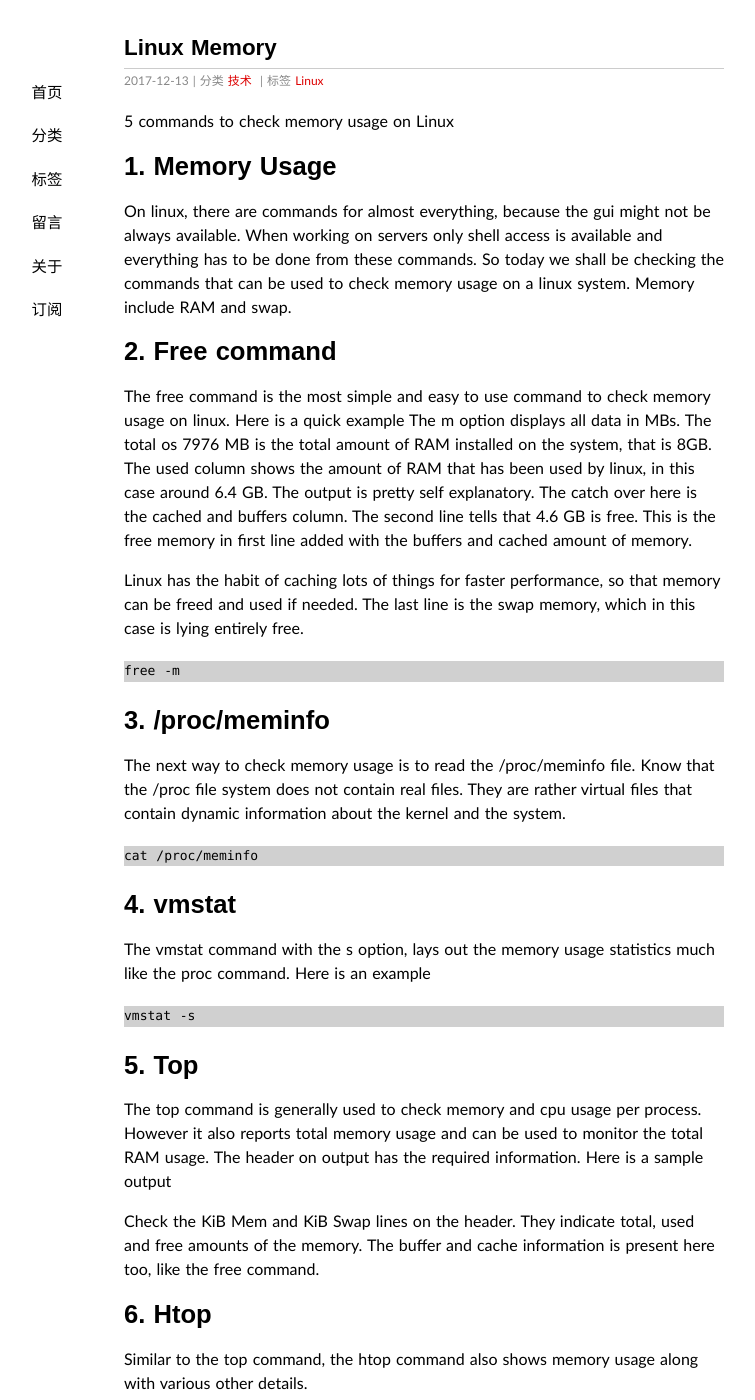
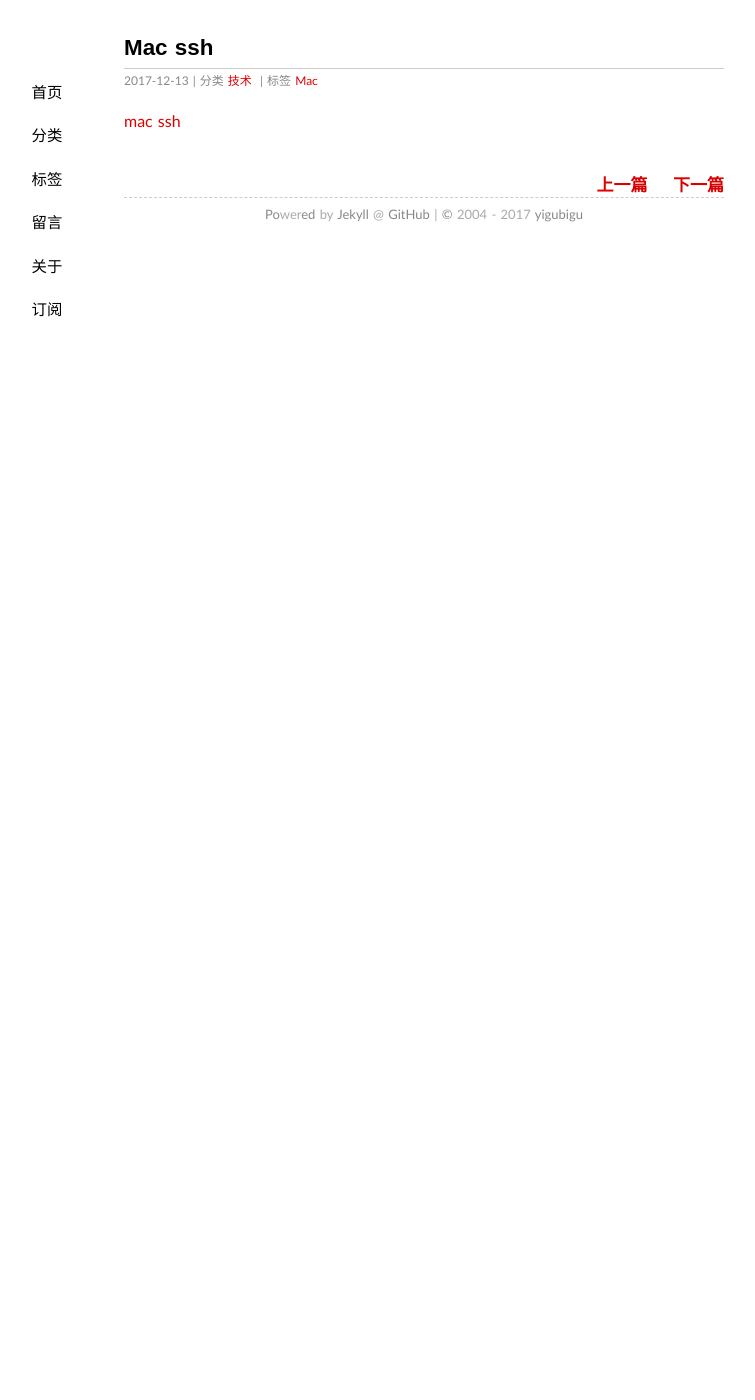
Before and after one commit to yigubigu/yigubigu.github.io, a Jekyll site: the page built from _posts/2017-12-24-mac-ssh.md, in a window 1280 px wide and 1400 px high. Shown: the whole window, without its empty margins (216-971 px from the left). Built offline with Jekyll 4.4.1, drawn with Linux system fonts in a browser that asks for light colours; some of the changed text lies outside the part shown.

Commit message:
refine message

````diff
--- a/_posts/2017-12-24-mac-ssh.md
+++ b/_posts/2017-12-24-mac-ssh.md
@@ -1,80 +1,9 @@
 ---
 date: 2017-12-13 09:50:47+00:00
 layout: post
-title: 'Linux Memory'
+title: 'Mac ssh'
 categories: 技术
-tags:  Linux
+tags:  Mac
 ---
 
-5 commands to check memory usage on Linux
-
-# 1. Memory Usage
-
-
-On linux, there are commands for almost everything, because the gui might not be always available. When working on servers only shell access is available and everything has to be done from these commands. So today we shall be checking the commands that can be used to check memory usage on a linux system. Memory include RAM and swap.
-
-
-# 2. Free command
-The free command is the most simple and easy to use command to check memory usage on linux. Here is a quick example
-The m option displays all data in MBs. The total os 7976 MB is the total amount of RAM installed on the system, that is 8GB. The used column shows the amount of RAM that has been used by linux, in this case around 6.4 GB. The output is pretty self explanatory. The catch over here is the cached and buffers column. The second line tells that 4.6 GB is free. This is the free memory in first line added with the buffers and cached amount of memory.
-
-Linux has the habit of caching lots of things for faster performance, so that memory can be freed and used if needed.
-The last line is the swap memory, which in this case is lying entirely free.
-
-```
-free -m
-```
-
-# 3. /proc/meminfo
-
-The next way to check memory usage is to read the /proc/meminfo file. Know that the /proc file system does not contain real files. They are rather virtual files that contain dynamic information about the kernel and the system.
-```
-cat /proc/meminfo
-```
-
-# 4. vmstat
-The vmstat command with the s option, lays out the memory usage statistics much like the proc command. Here is an example
-
-```
-vmstat -s
-```
-
-
-# 5. Top
-The top command is generally used to check memory and cpu usage per process. However it also reports total memory usage and can be used to monitor the total RAM usage. The header on output has the required information. Here is a sample output
-
-Check the KiB Mem and KiB Swap lines on the header. They indicate total, used and free amounts of the memory. The buffer and cache information is present here too, like the free command.
-
-# 6. Htop
-Similar to the top command, the htop command also shows memory usage along with various other details.
-
-
-
-# 7. RAM Information
-
-To find out hardware information about the installed RAM, use the demidecode command. It reports lots of information about the installed RAM memory.
-
-```
-sudo dmidecode -t 17
-# dmidecode 2.11
-SMBIOS 2.4 present.
-
-Handle 0x0015, DMI type 17, 27 bytes
-Memory Device
-        Array Handle: 0x0014
-        Error Information Handle: Not Provided
-        Total Width: 64 bits
-        Data Width: 64 bits
-        Size: 2048 MB
-        Form Factor: DIMM
-        Set: None
-        Locator: J1MY
-        Bank Locator: CHAN A DIMM 0
-        Type: DDR2
-        Type Detail: Synchronous
-        Speed: 667 MHz
-        Manufacturer: 0xFF00000000000000
-        Serial Number: 0xFFFFFFFF
-        Asset Tag: Unknown
-        Part Number: 0x524D32474235383443412D36344643FFFFFF
-```
+[mac ssh](https://www.ssh.com/ssh/putty/mac)
````
Also changed, not shown: _posts/2017-12-13-docker-clear-log.md (+1 -1 lines), _posts/2017-12-26-network-trace.md (+5 -7 lines).
